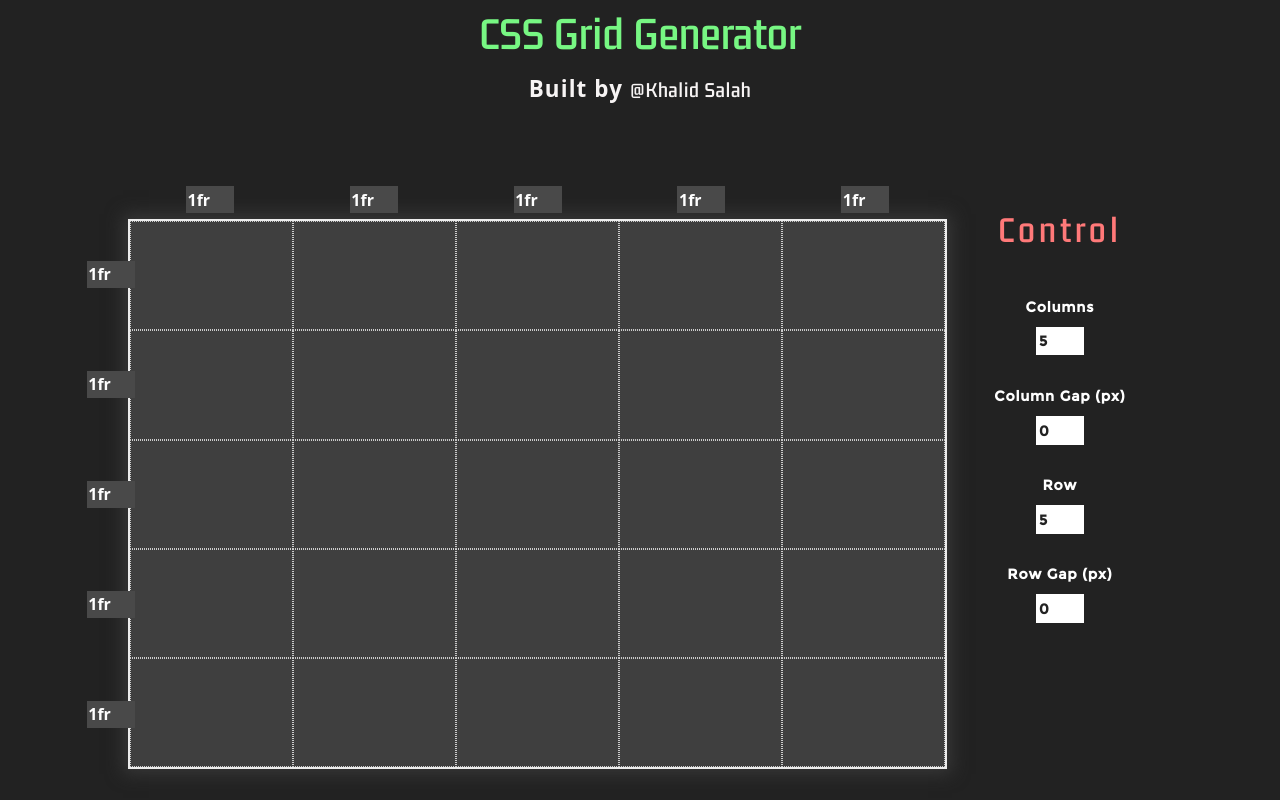
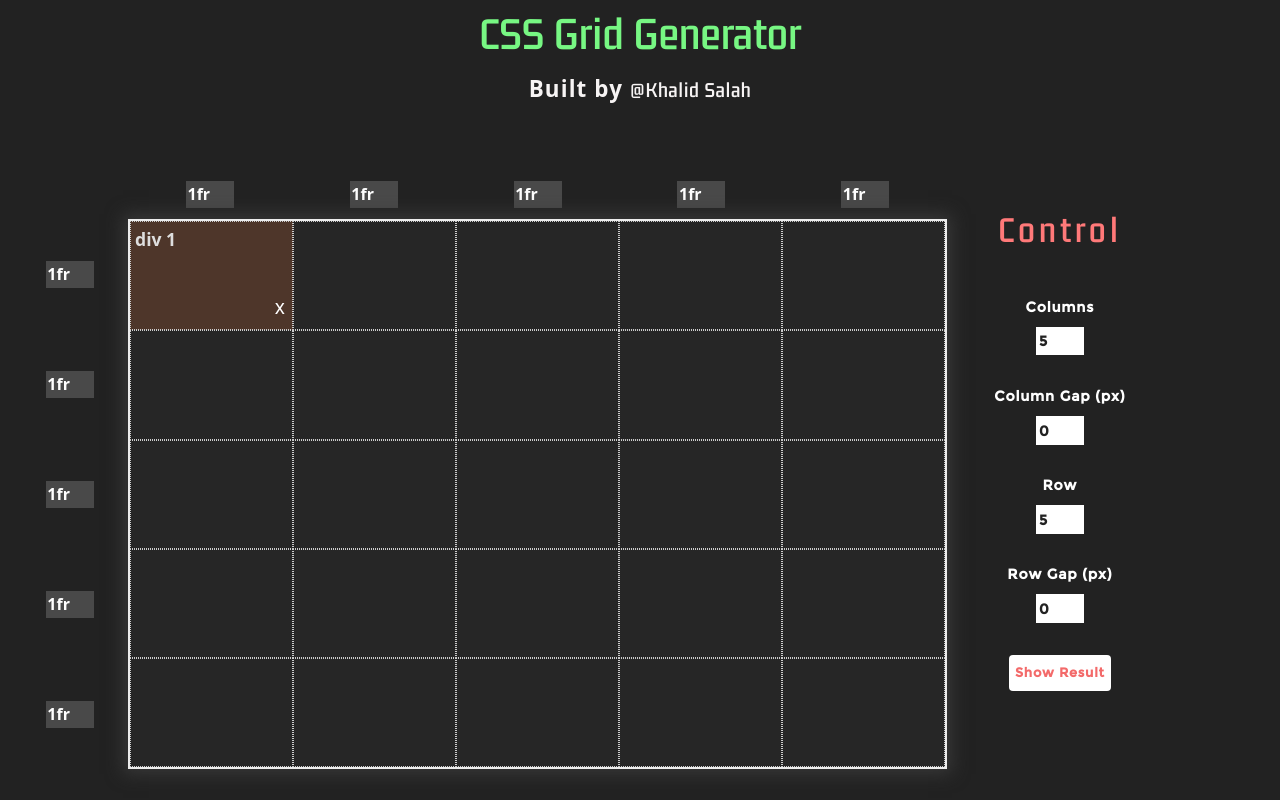
Before and after one commit to khalidsalah1522/CSS-Grid-Generator, a React (Vite) app: page / in a window 1280 px wide. Both pictures are taken after a click on the button 211 px from the left and 275 px from the top of the page. Built offline with nearby package versions, Linux system fonts and the light colour scheme.

Commit message:
Add Result Component

```diff
--- a/src/App.jsx
+++ b/src/App.jsx
@@ -1,7 +1,8 @@
-import React, { useState, useMemo, useEffect } from "react";
+import React, { useState, useMemo } from "react";
 import Header from "./components/Header";
 import Generator from "./components/Generator";
 import Grid from "./components/Grid";
+import ShowResult from "./components/ShowResult";
 
 import { rowsContext, colContext, divContext } from "./Context/Context";
 
@@ -15,27 +16,28 @@ function App() {
     gap: 0,
   });
   const [newDiv, setNewDev] = useState([]);
+  const [showResult, setShowResult] = useState(false);
 
   const checkCol = useMemo(() => ({ colsMount, setColsMount }), [colsMount]);
   const checkRow = useMemo(() => ({ rowsMount, setRowsMount }), [rowsMount]);
   const checkDiv = useMemo(() => ({ newDiv, setNewDev }), [newDiv]);
 
-  useEffect(() => {
-    console.log(newDiv);
-  }, [newDiv]);
-
   return (
-    <div className="app-container bg-[#222] overflow-hidden h-screen flex flex-col items-center justify-between">
+    <div className="app-container relative bg-[#222] overflow-hidden h-screen flex flex-col items-center justify-between">
       <Header />
-      <div className="main-container h-[650px] w-[80%] text-[white] flex items-center justify-between">
+      <div className="main-container hidden lg:flex h-[650px] w-[80%] text-[white] items-center justify-between">
         <colContext.Provider value={checkCol}>
           <rowsContext.Provider value={checkRow}>
             <divContext.Provider value={checkDiv}>
               <Grid />
-              <Generator />
+              <Generator setShowResult={setShowResult} />
+              {showResult ? <ShowResult setShowResult={setShowResult} /> : ""}
             </divContext.Provider>
           </rowsContext.Provider>
         </colContext.Provider>
+      </div>
+      <div className="not text-[2rem] uppercase absolute top-[50%] left-[50%] translate-x-[-50%] translate-y-[-50%] text-[#f0ecec] font-NATS tracking-wide text-center lg:hidden">
+        Visit on a laptop or desktop
       </div>
     </div>
   );
--- a/src/assets/style/grid.css
+++ b/src/assets/style/grid.css
@@ -1,5 +1,4 @@
 .grid-generator {
-  cursor: cell;
   -webkit-box-shadow: 0 0 1rem 0.3rem #373737;
           box-shadow: 0 0 1rem 0.3rem #373737;
 }
--- a/src/assets/style/grid.scss
+++ b/src/assets/style/grid.scss
@@ -1,4 +1,3 @@
 .grid-generator {
-  cursor: cell;
   box-shadow: 0 0 1rem 0.3rem rgb(55, 55, 55);
 }
--- a/src/components/Generator.jsx
+++ b/src/components/Generator.jsx
@@ -1,12 +1,12 @@
 import React, { useContext } from "react";
 import { rowsContext, colContext } from "../Context/Context";
 
-function Generator() {
+function Generator({ setShowResult }) {
   const { colsMount, setColsMount } = useContext(colContext);
   const { rowsMount, setRowsMount } = useContext(rowsContext);
 
   return (
-    <section className="generator h-[90%] w-[18%]">
+    <section className="generator flex flex-col items-center h-[90%] w-[18%]">
       <h4 className="text-center font-Gemunu text-[2.4rem] tracking-widest text-[#ff7979] mt-[-1rem]">
         Control
       </h4>
@@ -28,7 +28,7 @@ function Generator() {
                 kind:
                   colsMount.kind && +e.target.value > colsMount.kind.length - 1
                     ? [...colsMount.kind, "1fr"]
-                    : Array(+e.target.value).fill("1fr"),
+                    : [...colsMount.kind.splice(0, colsMount.kind.length - 1)],
               })
             }
           />
@@ -64,7 +64,7 @@ function Generator() {
                 kind:
                   rowsMount.kind && +e.target.value > rowsMount.kind.length - 1
                     ? [...rowsMount.kind, "1fr"]
-                    : Array(+e.target.value).fill("1fr"),
+                    : [...rowsMount.kind.splice(0, rowsMount.kind.length - 1)],
               })
             }
           />
@@ -85,6 +85,13 @@ function Generator() {
           />
         </div>
       </div>
+      <button
+        type="button"
+        onClick={() => setShowResult(true)}
+        className="mt-[2rem] font-NATS font-semibold px-[0.4rem] py-[0.3rem] text-[1.1rem] tracking-wider rounded bg-[#fff] text-[#f36a6a]"
+      >
+        Show Result
+      </button>
     </section>
   );
 }
--- a/src/components/Grid.jsx
+++ b/src/components/Grid.jsx
@@ -2,6 +2,7 @@ import React, { useContext } from "react";
 import "../assets/style/grid.css";
 import Values from "./Values";
 import GridGenerator from "./GridGenerator";
+import NewDivs from "./NewDivs";
 import { rowsContext, colContext } from "../Context/Context";
 
 function Grid() {
@@ -14,14 +15,15 @@ function Grid() {
         typeStr="column"
         type={colsMount}
         setType={setColsMount}
-        cssStyle="absolute top-[-6%] z-1 w-full grid"
+        cssStyle="absolute lg:top-[-8%] xl:top-[-7%] 2xl:top-[-6%] z-1 w-full grid"
       />
+      <NewDivs />
       <GridGenerator />
       <Values
         typeStr="row"
         type={rowsMount}
         setType={setRowsMount}
-        cssStyle="absolute top-0 left-[-7%] z-1 h-full w-[5rem] grid"
+        cssStyle="absolute lg:left-[-15%] xl:left-[-12%] top-0 2xl:left-[-7%] z-1 h-full w-[5rem] grid"
       />
     </section>
   );
--- a/src/components/GridGenerator.jsx
+++ b/src/components/GridGenerator.jsx
@@ -14,7 +14,12 @@ function GridGenerator() {
 
   const handleDown = (e) => {
     if (!isDown) {
-      down = [e.target.dataset.col, e.target.dataset.row];
+      down = [
+        +e.target.dataset.col === 0
+          ? `${colsMount.kind.length}`
+          : e.target.dataset.col,
+        e.target.dataset.row,
+      ];
     }
     isDown = true;
   };
@@ -24,7 +29,12 @@ function GridGenerator() {
       ...newDiv,
       {
         down,
-        up: [e.target.dataset.col, e.target.dataset.row],
+        up: [
+          +e.target.dataset.col === 0
+            ? `${colsMount.kind.length}`
+            : e.target.dataset.col,
+          e.target.dataset.row,
+        ],
       },
     ]);
     isDown = false;
@@ -32,7 +42,7 @@ function GridGenerator() {
 
   return (
     <div
-      className="grid-generator grid h-full text-white bg-[#3f3f3f] border-[2px] border-[#ededed]"
+      className="grid-generator z-10 absolute top-0 left-0 grid h-full w-full text-white bg-[#3f3f3f2b] border-[2px] border-[#ededed]"
       style={{
         gridTemplateColumns: `${column.join(" ")}`,
         gridTemplateRows: `${row.join(" ")}`,
--- /dev/null
+++ b/src/components/NewDivs.jsx
@@ -0,0 +1,59 @@
+import React, { useContext } from "react";
+import { rowsContext, colContext, divContext } from "../Context/Context";
+
+function NewDivs() {
+  const { rowsMount } = useContext(rowsContext);
+  const { colsMount } = useContext(colContext);
+  const { newDiv, setNewDev } = useContext(divContext);
+
+  const column = colsMount.kind;
+  const row = rowsMount.kind;
+
+  const handleDiv = (obj) => {
+    setNewDev([...newDiv.filter((div) => div !== obj)]);
+  };
+
+  return (
+    <section
+      className="newDiv absolute top-0 left-0 grid h-full w-full border-[2px] border-[#ededed] overflow-hidden"
+      style={{
+        gridTemplateColumns: `${column.join(" ")}`,
+        gridTemplateRows: `${row.join(" ")}`,
+        gridRowGap: `${+rowsMount.gap}px`,
+        gridColumnGap: `${+colsMount.gap}px`,
+      }}
+    >
+      {newDiv.map((divEle, index) => {
+        const { down, up } = divEle;
+
+        return (
+          <div
+            className="relative"
+            key={+up[1] * +down[1] * Math.random()}
+            style={{
+              gridArea: `${+down[1] >= +up[1] ? +up[1] : down[1]} / ${
+                +down[0] >= +up[0] ? +up[0] : down[0]
+              } / ${+up[1] >= +down[1] ? +up[1] + 1 : +down[1] + 1} / ${
+                +up[0] >= +down[0] ? +up[0] + 1 : +down[0] + 1
+              }`,
+              background: `hsl(${(index + 1) * 20}, 60%, 50%, 0.283)`,
+            }}
+          >
+            <p className="absolute top-[5px] left-[5px] font-semibold text-[1.1rem]">{`div ${
+              index + 1
+            }`}</p>
+            <button
+              type="button"
+              className="z-50 absolute bottom-[5px] text-[1.2rem] right-[5px] p-[0.2rem]"
+              onClick={() => handleDiv(divEle)}
+            >
+              x
+            </button>
+          </div>
+        );
+      })}
+    </section>
+  );
+}
+
+export default NewDivs;
--- /dev/null
+++ b/src/components/ShowResult.jsx
@@ -0,0 +1,84 @@
+import React, { useEffect, useContext, useState } from "react";
+import { divContext } from "../Context/Context";
+
+function ShowResult({ setShowResult }) {
+  let getDivs = document.querySelectorAll(".newDiv div");
+  const divs = [];
+  const [values, setValues] = useState([]);
+  const { newDiv } = useContext(divContext);
+
+  useEffect(() => {
+    getDivs = document.querySelectorAll(".newDiv div");
+    getDivs.forEach((div) => {
+      divs.push(window.getComputedStyle(div).gridArea);
+    });
+    setValues(divs);
+  }, [newDiv]);
+
+  return (
+    <div className="results z-[100] absolute top-[50%] left-[50%] translate-x-[-50%] translate-y-[-50%] w-full h-full bg-[#292929b2] flex items-center justify-center">
+      <div className="result-container relative w-[45%] p-[1rem] h-[70%] bg-[#222] text-[#f4f2f2]">
+        <div className="parent">
+          <span className="text-[1.4rem] text-[#e4f567]">.parent </span>
+          {`{`}
+          <div className="pl-[1rem]">
+            <div>
+              <span className="text-[#6ef587] text-[1.1rem]">display:</span>{" "}
+              {`grid;${1}`}
+            </div>
+            <div>
+              <span className="text-[#6ef587] text-[1.1rem]">
+                grid-template-columns:
+              </span>{" "}
+              {`repeat(12, 1fr)${1};`}
+            </div>
+            <div>
+              <span className="text-[#6ef587] text-[1.1rem]">
+                grid-template-rows:
+              </span>{" "}
+              {`repeat(12, 1fr);${1}`}
+            </div>
+            <div>
+              <span className="text-[#6ef587] text-[1.1rem]">
+                grid-column-gap:
+              </span>{" "}
+              {`0px;${1}`}
+            </div>
+            <div>
+              <span className="text-[#6ef587] text-[1.1rem]">
+                grid-row-gap:
+              </span>{" "}
+              {`0px;${1}`}
+            </div>
+          </div>
+          {`}`}
+        </div>
+        <div className="children mt-[1rem]">
+          {values.map((value, index) => (
+            <div key={value + index}>
+              <span className="text-[#fdff6f] text-[1.1rem]">
+                {`.div ${index + 1}`}{" "}
+              </span>
+              {`{`}
+              <span>
+                {" "}
+                <span className="text-[#6ef587]">grid-area:</span>{" "}
+                {` ${value} ;`}{" "}
+              </span>
+              {`}`}
+            </div>
+          ))}
+        </div>
+        <button
+          type="button"
+          className="absolute text-[1.5rem] font-bold top-[5px] right-[10px]"
+          onClick={() => setShowResult(false)}
+        >
+          X
+        </button>
+      </div>
+    </div>
+  );
+}
+
+export default ShowResult;
--- a/tailwind.config.js
+++ b/tailwind.config.js
@@ -1,6 +1,11 @@
 module.exports = {
   content: ["./src/**/*.{js,jsx,ts,tsx}"],
   theme: {
+    screens: {
+      lg: "768px",
+      xl: "1024px",
+      "2xl": "1440px",
+    },
     fontFamily: {
       Gemunu: ["Gemunu", "sans-serif"],
       NATS: ["NATS", "sans-serif"],
```
Also changed, not shown: 7 other files (tests, documents, lock files or other folders).
